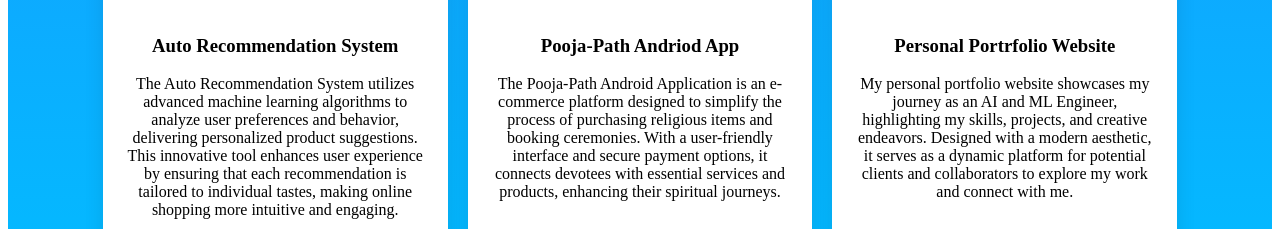
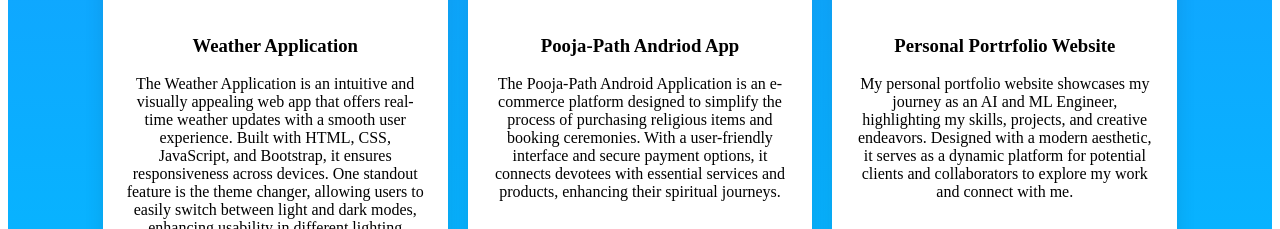
Before and after one commit to Adarshpandey108/portfolio, a website: page projects.html in a window 1280 px wide. Shown: the part 516-745 px from the top of the page. Drawn offline with Linux system fonts and the light colour scheme.

Commit message:
Update projects.html

```diff
--- a/projects.html
+++ b/projects.html
@@ -107,12 +107,12 @@
             <div class="projects-grid">
                 <div class="project-card">
                     <img src="assets/recommend.jpg" alt="Project 1" class="project-image">
-                    <h3>Auto Recommendation System</h3>
+                    <h3>Weather Application</h3>
                     <p>
+                     The Weather Application is an intuitive and visually appealing web app that offers real-time weather updates with a smooth user experience. Built with HTML, CSS, JavaScript, and Bootstrap, it ensures responsiveness across devices. One standout feature is the theme changer, allowing users to easily switch between light and dark modes, enhancing usability in different lighting conditions. The clean interface, combined with stylish animations and accurate weather data, makes this app both functional and user-friendly. It's a well-rounded project that effectively demonstrates modern web development techniques.
 
-
-                        The Auto Recommendation System utilizes advanced machine learning algorithms to analyze user preferences and behavior, delivering personalized product suggestions. This innovative tool enhances user experience by ensuring that each recommendation is tailored to individual tastes, making online shopping more intuitive and engaging.</p>
-                    <a href="#" class="project-link">View Project</a>
+                      </p>
+                    <a href="https://adarshpandey108.github.io/Weather-" class="project-link">View Project</a>
                 </div>
 
                 <div class="project-card">
```
